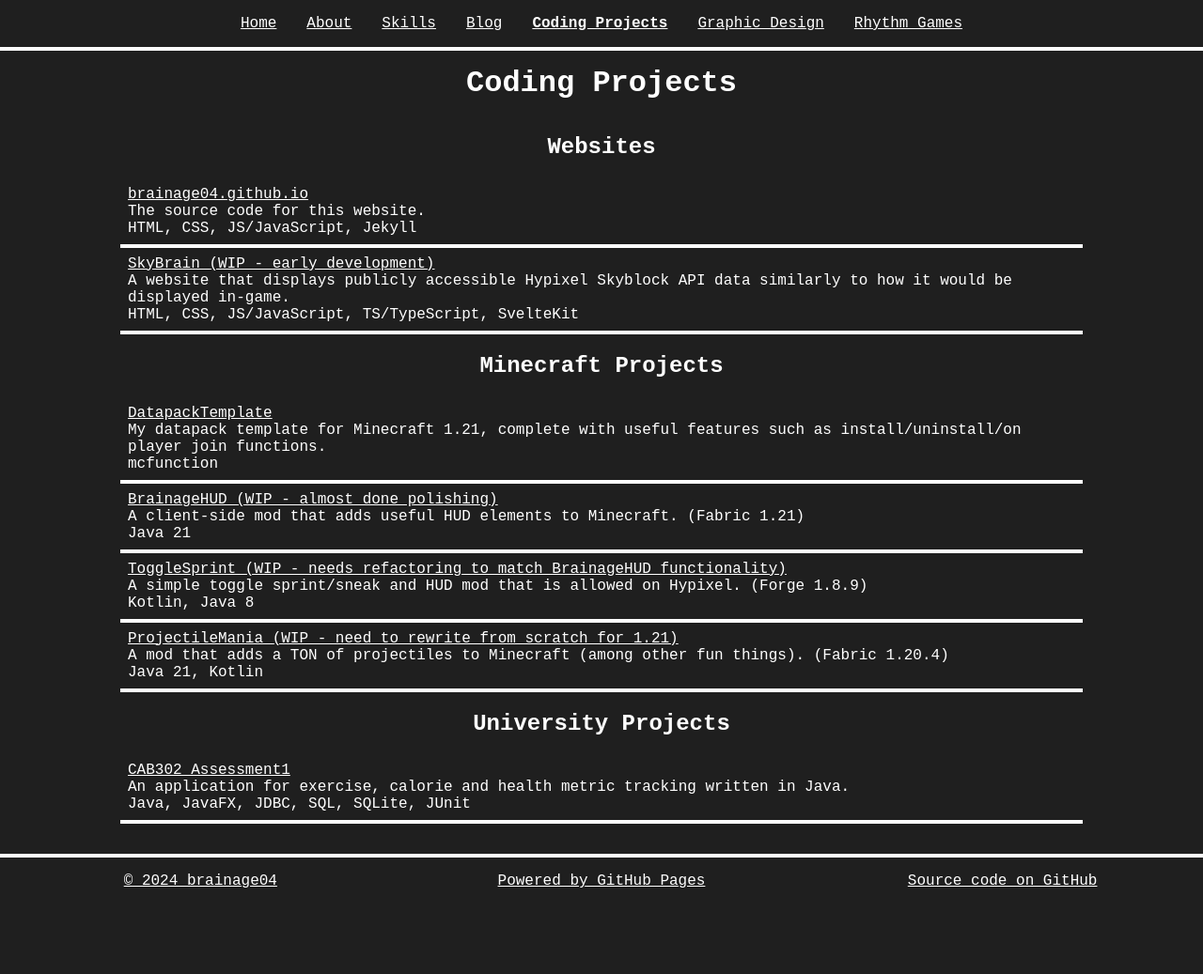
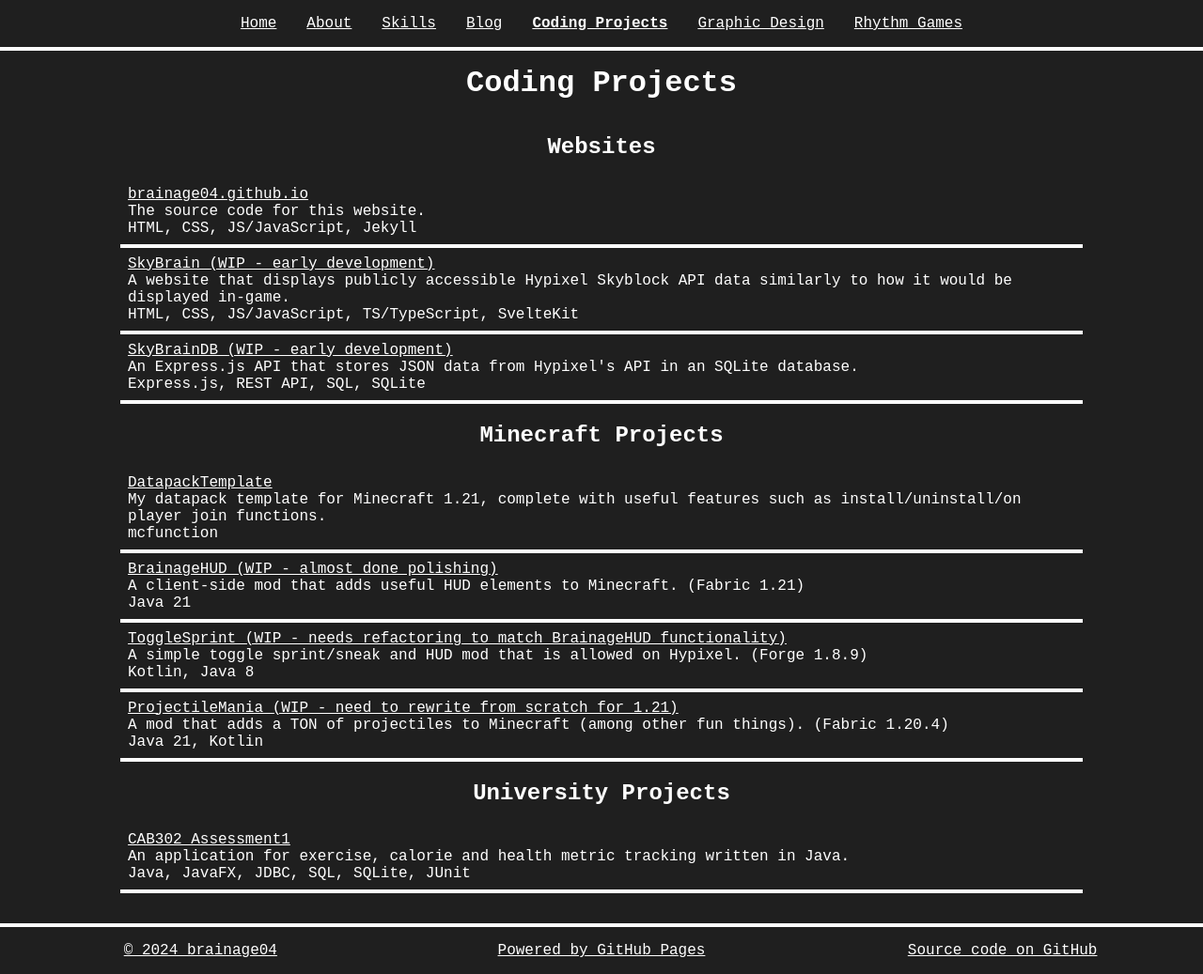
Before and after one commit to brainage04/brainage04.github.io, a Jekyll site: the page built from assets/pages/coding-projects.html, in a window 1280 px wide. Shown: the whole page at 94% size. Built offline with Jekyll 4.4.1, drawn with Linux system fonts in a browser that asks for light colours; before the commit the page ends 963 px from its top, so only the background shows below that.

Commit message:
added skybraindb to coding projects

```diff
--- a/_data/coding-projects.yml
+++ b/_data/coding-projects.yml
@@ -3,34 +3,38 @@
   - name: brainage04.github.io
     url: https://github.com/brainage04/brainage04.github.io
     description: The source code for this website.
-    languages: HTML, CSS, JS/JavaScript, Jekyll
+    technologies: HTML, CSS, JS/JavaScript, Jekyll
   - name: SkyBrain (WIP - early development)
     url: https://github.com/brainage04/SkyBrain
     description: A website that displays publicly accessible Hypixel Skyblock API data similarly to how it would be displayed in-game.
-    languages: HTML, CSS, JS/JavaScript, TS/TypeScript, SvelteKit
+    technologies: HTML, CSS, JS/JavaScript, TS/TypeScript, SvelteKit
+  - name: SkyBrainDB (WIP - early development)
+    url: https://github.com/brainage04/SkyBrainDB
+    description: An Express.js API that stores JSON data from Hypixel's API in an SQLite database.
+    technologies: Express.js, REST API, SQL, SQLite
 
 - title: Minecraft Projects
   items:
   - name: DatapackTemplate
     url: https://github.com/brainage04/DatapackTemplate
     description:  My datapack template for Minecraft 1.21, complete with useful features such as install/uninstall/on player join functions.
-    languages: mcfunction
+    technologies: mcfunction
   - name: BrainageHUD (WIP - almost done polishing)
     url: https://github.com/brainage04/BrainageHUD
     description: A client-side mod that adds useful HUD elements to Minecraft. (Fabric 1.21)
-    languages: Java 21
+    technologies: Java 21
   - name: ToggleSprint (WIP - needs refactoring to match BrainageHUD functionality)
     url: https://github.com/brainage04/ToggleSprint
     description: A simple toggle sprint/sneak and HUD mod that is allowed on Hypixel. (Forge 1.8.9)
-    languages: Kotlin, Java 8
+    technologies: Kotlin, Java 8
   - name: ProjectileMania (WIP - need to rewrite from scratch for 1.21)
     url: https://github.com/brainage04/ProjectileMania
     description: A mod that adds a TON of projectiles to Minecraft (among other fun things). (Fabric 1.20.4)
-    languages: Java 21, Kotlin
+    technologies: Java 21, Kotlin
 
 - title: University Projects
   items:
   - name: CAB302_Assessment1
     url: https://github.com/brainage04/CAB302_Assessment1
     description: An application for exercise, calorie and health metric tracking written in Java.
-    languages: Java, JavaFX, JDBC, SQL, SQLite, JUnit
+    technologies: Java, JavaFX, JDBC, SQL, SQLite, JUnit
--- a/assets/pages/coding-projects.html
+++ b/assets/pages/coding-projects.html
@@ -10,7 +10,7 @@
         <div class="horizontalCard">
             <a target="_blank" href="{{ item.url }}">{{ item.name }}</a>
             <p>{{ item.description }}</p>
-            <p>{{ item.languages }}</p>
+            <p>{{ item.technologies }}</p>
         </div>
     {% endfor %}
 {% endfor %}
```
